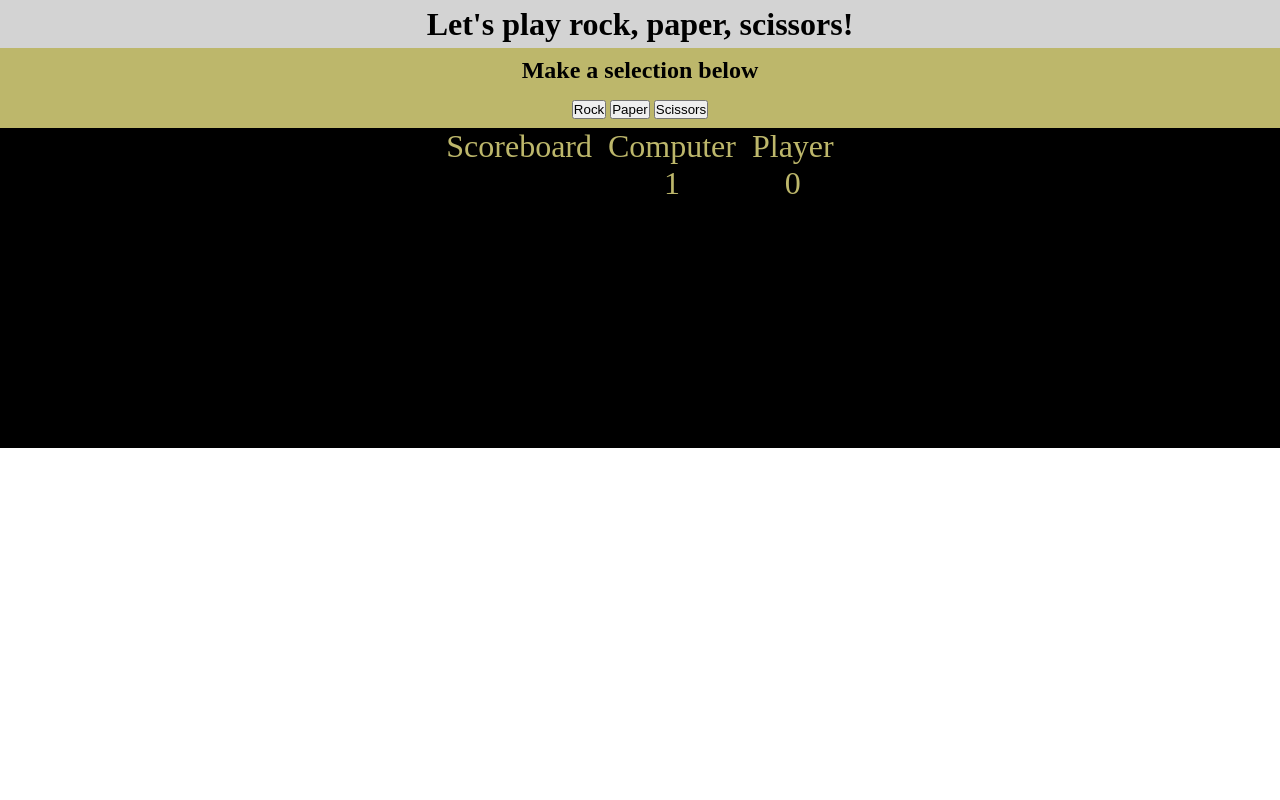
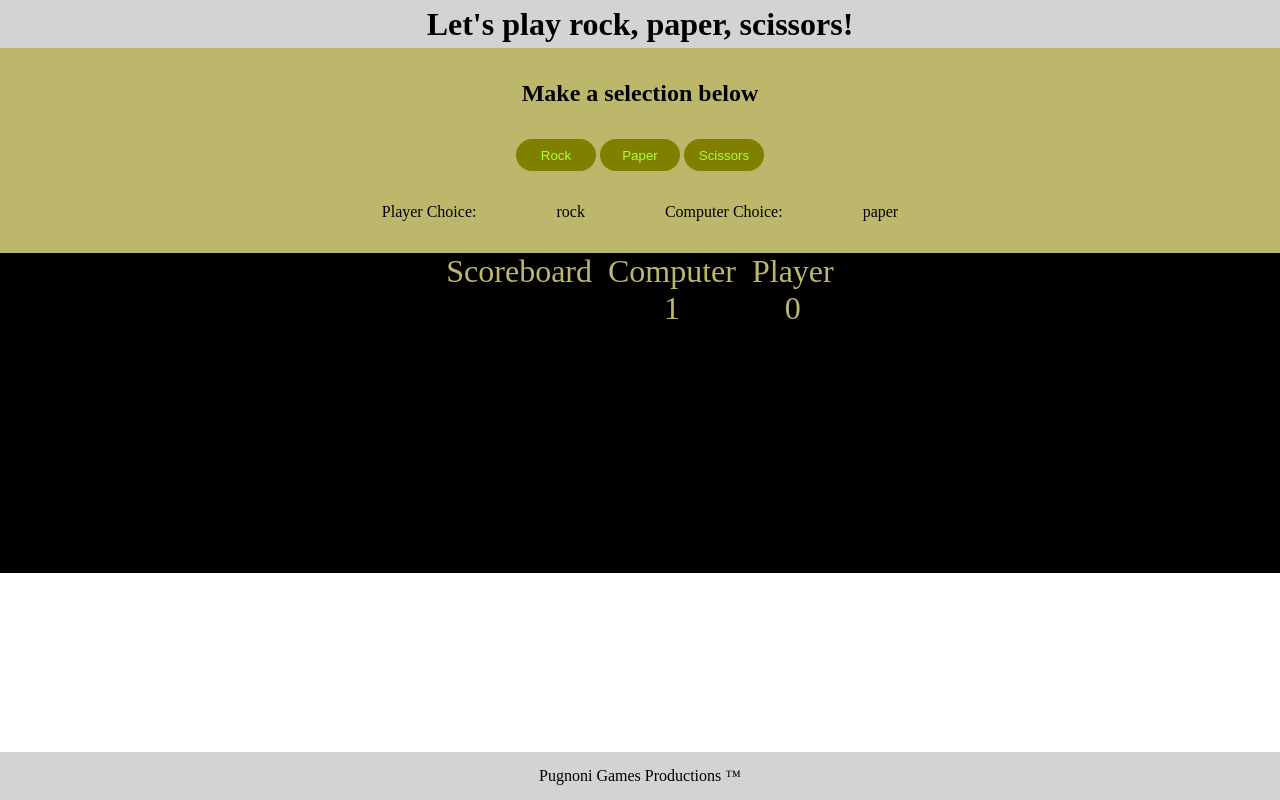
Before and after one commit to Keggeraider/odin-project-rock-paper-scissors, a plain HTML site: page index.html in a window 1280 px wide. Both pictures are taken after a click on the button "Rock". Drawn offline with Linux system fonts and the light colour scheme.

Commit message:
fix style and add selections

```diff
--- a/css/styles.css
+++ b/css/styles.css
@@ -9,7 +9,11 @@ body {
     flex-direction: column;
 }
 
-.title {
+main {
+    flex: 1;
+}
+
+.title, footer {
     min-height: 3rem;
     width: 100vw;
     background-color: lightgrey;
@@ -26,7 +30,27 @@ body {
     flex-direction: column;
     justify-content: center;
     align-items: center;
-    gap: 1rem;
+    gap: 2rem;
+    padding: 2em;
+}
+
+.selections {
+
+display: flex;
+justify-content: center;
+align-items: center;
+gap: 5rem;
+}
+
+button {
+    width: 5rem;
+    height: 2rem;
+    background-color: olive;
+    border-radius: 3rem;
+    outline: none;
+    border: 2px solid transparent;
+    color: greenyellow;
+    cursor: pointer;
 }
 
 .scoreboard {
--- a/index.html
+++ b/index.html
@@ -11,13 +11,19 @@
     <div class="title">
         <h1>Let's play rock, paper, scissors!</h1>
     </div>
-
+<main>
     <div class="game-play">
         <h2>Make a selection below</h2>
         <div class="buttons">
             <button id="rock">Rock</button>
             <button id="paper">Paper</button>
             <button id="scissors">Scissors</button>
+        </div>
+        <div class="selections">
+            <span>Player Choice: </span>
+            <p class="selection-player"></p>
+            <span>Computer Choice: </span>
+            <p class="selection-comp"></p>
         </div>
     </div>
 
@@ -48,5 +54,7 @@
             </div>
         </span>
     </div>
+</main>
+    <footer>Pugnoni Games Productions &trade;</footer>
 </body>
 </html>
--- a/js/script.js
+++ b/js/script.js
@@ -5,16 +5,13 @@ const playRound = (human, computer) => {
 
     switch (computer) {
         case human:
-            alert(`Computer chose ${computer}. It's a tie.`);
             break;
         case "rock":
             switch (human) {
                 case "paper":
-                    alert("Computer chose rock. You win!");
                     humanScore++;
                     break;
                 case "scissors":
-                    alert("Computer chose rock. Computer wins.");
                     computerScore++;
                     break;
             }
@@ -22,11 +19,9 @@ const playRound = (human, computer) => {
         case "paper":
             switch (human) {
                 case "rock":
-                    alert("Computer chose paper. Computer wins.");
                     computerScore++;
                     break;
                 case "scissors":
-                    alert("Computer chose paper. You win!");
                     humanScore++;
                     break;
             }
@@ -34,11 +29,9 @@ const playRound = (human, computer) => {
         case "scissors":
             switch (human) {
                 case "rock":
-                    alert("Computer chose scissors. You win!");
                     humanScore++;
                     break;
                 case "paper":
-                    alert("Computer chose scissors. Computer wins.");
                     computerScore++;
                     break;
             }
@@ -66,7 +59,8 @@ const computerScoreElement = document.querySelector(".score-comp");
 const playerScoreElement = document.querySelector(".score-player");
 
 const scoreCardElement = document.querySelector(".score-card");
-
+const humanChoiceElement = document.querySelector(".selection-player");
+const computerChoiceElement = document.querySelector(".selection-comp");
 
 btns.addEventListener('click', (e) => {
     // let target = e.target;
@@ -75,6 +69,20 @@ btns.addEventListener('click', (e) => {
     computerPick = computerChoice();
 
     playRound(humanChoice, computerPick);
+
+    const playerChoicePara = document.createElement("p");
+    const computerChoicePara = document.createElement("p");
+
+    console.log(humanChoiceElement.childNodes)
+
+    playerChoicePara.textContent = humanChoice;
+    computerChoicePara.textContent = computerPick;
+
+    if (humanChoiceElement.contains(playerChoicePara))  { humanChoiceElement.removeChild(playerChoicePara); }
+    if (computerChoiceElement.contains(computerChoicePara)) { computerChoiceElement.removeChild(computerChoicePara); }
+
+    humanChoiceElement.replaceChildren(playerChoicePara);
+    computerChoiceElement.replaceChildren(computerChoicePara);
 
     console.log(`human: ${playerScoreElement.textContent}, computer: ${computerScoreElement.textContent}`);
 
```
